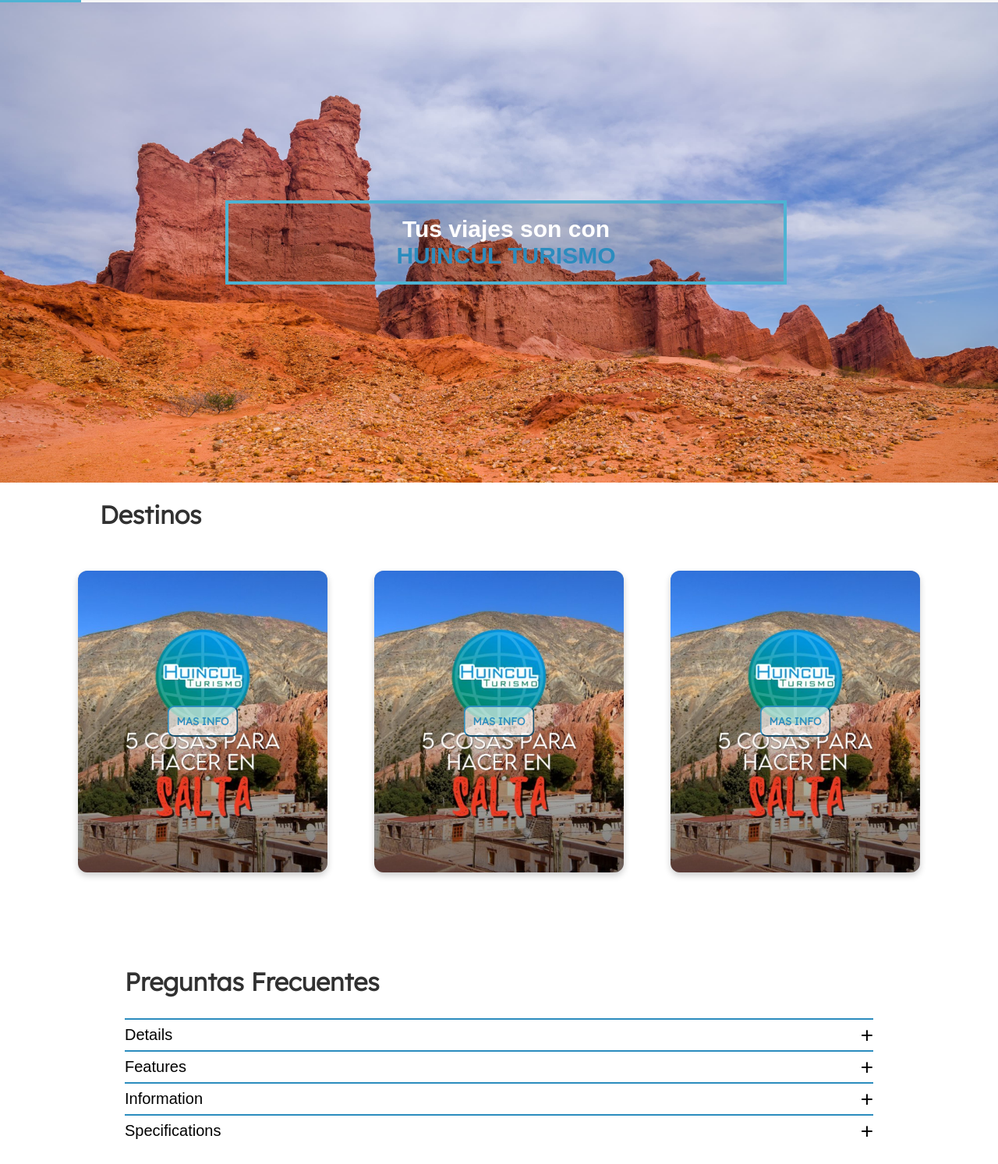
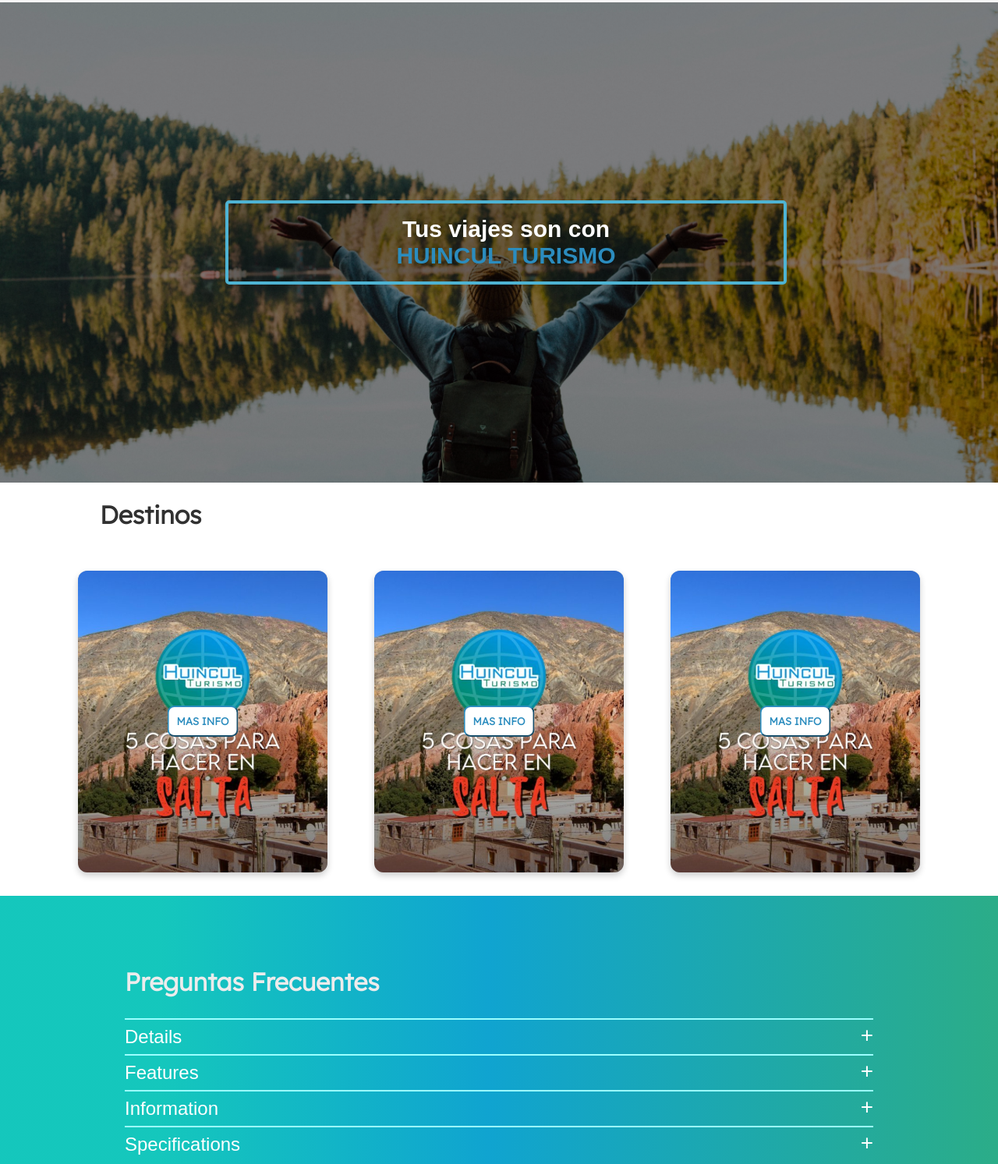
Before and after one commit to GABRIEL3503/Huincul-Turismo, a plain HTML site: page index.html in a window 1280 px wide. Shown: the part 77-1570 px from the top of the page at 78% size. Drawn offline with nearby package versions, Linux system fonts and the light colour scheme.

Commit message:
my fukink first commit

```diff
--- a/index.html
+++ b/index.html
@@ -83,7 +83,8 @@
             </div>
         </div>
     </section>
-    <section class="preguntas-frec">
+    <section id="preguntas-frec">
+        <div class="preguntas-frec">
         <h1>
           Preguntas Frecuentes
         </h1>
@@ -109,6 +110,7 @@
           </summary>
           <p>Lorem ipsum dolor sit amet, eu alia suscipit mei. Reque iriure delectus vix id, ex sed forensibus suscipiantur. In eos exerci mollis apeirian, an qui latine alienum. Ad mea libris maluisset, consul assueverit sea ex. </p>
         </details>
+    </div>
       </section>
 
 
--- a/style.css
+++ b/style.css
@@ -30,9 +30,10 @@ margin-top: 10vh;
 }
 
  a {
+  font-weight: 600;
   float: left;
   display: block;
-  color: #000000;
+  color: rgb(49, 49, 49);
   text-align: center;
   padding: 14px 16px;
   text-decoration: none;
@@ -112,17 +113,28 @@ flex-direction: column
 
   width: 100%;
   height: 77vh;
-  background: url("./img/arg.jpg") top center;
+  background: url("./img/hero.jpg") top center;
   background-size: cover;
   position: relative;
   padding: 0;
   background-attachment: fixed;
 }
 
+.img1::before {
+  content: ""; /* Agrega un pseudo-elemento antes del contenido del contenedor */
+  position: absolute; /* Permite que el pseudo-elemento se posicione de manera absoluta en relación al contenedor */
+  top: 0;
+  left: 0;
+  width: 100%;
+  height: 100%;
+  background-color: black; /* Color de la capa */
+  opacity: 0.5; /* Opacidad de la capa */
+}
+
 .portada-text {
 
-  background-color: rgba(0, 0, 0, 0.116);
-
+  background-color: rgba(0, 0, 0, 0.171);
+  border-radius: 5px;
   color: white;
   font-weight: bold;
   font-size: 30px;
@@ -202,7 +214,8 @@ flex-direction: column
 
   .flip-card-back {
     border-radius: 12px;
-    background-color: #2980b9;
+    background: rgb(8,196,185);
+    background: linear-gradient(90deg, rgba(8,196,185,0.8547794117647058) 50%, rgba(1,158,205,0.9416141456582633) 90%, rgba(0,156,112,0.8295693277310925) 100%);
     color: white;
     transform: rotateY(180deg);
   }
@@ -222,7 +235,7 @@ height: 100%;
 
   .logo{
     width: 100%;
-    max-height: 9vh;
+    max-height: 7vh;
   }
   .navegacion{
     display: flex;
@@ -264,19 +277,20 @@ height: 100%;
   }
 
   details summary {
+    color: white;
     width: 100%;
     padding: 0.5rem 0;
-    border-top: 2px solid var(--color-principal);
+    border-top: 2px solid #9cffff;
     position: relative;
     cursor: pointer;
-    font-size: 1.25rem;
+    font-size: 1.50rem;
     font-weight: 300;
     list-style: none;
   }
 
   details summary:after {
     content: "+";
-    color: black;
+    color: rgb(255, 255, 255);
     position: absolute;
     font-size: 1.75rem;
     line-height: 0;
@@ -294,8 +308,8 @@ height: 100%;
     outline: 0;
   }
   details p {
-
-    font-size: 0.95rem;
+    color: white;
+    font-size: 1.22rem;
     margin: 0 0 1rem;
     padding-top: 1rem;
   }
@@ -314,7 +328,7 @@ margin-bottom: 52px;
     color: var(--color-principal);
     border-color:  var(--color-principal);
     font-weight: 600;
-    background-color: rgba(255, 255, 255, 0.61);
+    background-color: rgb(255, 255, 255);
     font-family: 'Lexend Deca', sans-serif;
     padding: 10px;
     border-radius: 9px;
@@ -322,3 +336,12 @@ margin-bottom: 52px;
   .ht{
     color: var(--color-principal);
   }
+
+
+  #preguntas-frec{
+    height: 59vh;
+    background: rgb(8,196,185);
+    background: linear-gradient(90deg, rgba(8,196,185,0.9472163865546218) 16%, rgba(1,158,205,0.9416141456582633) 49%, rgba(0,156,112,0.8295693277310925) 100%);}
+  .preguntas-frec h1{
+color: rgb(236, 236, 236);
+  }
```
Also changed, not shown: img/fondo.jpg (added), img/hero.jpg (added), 1 other file.
